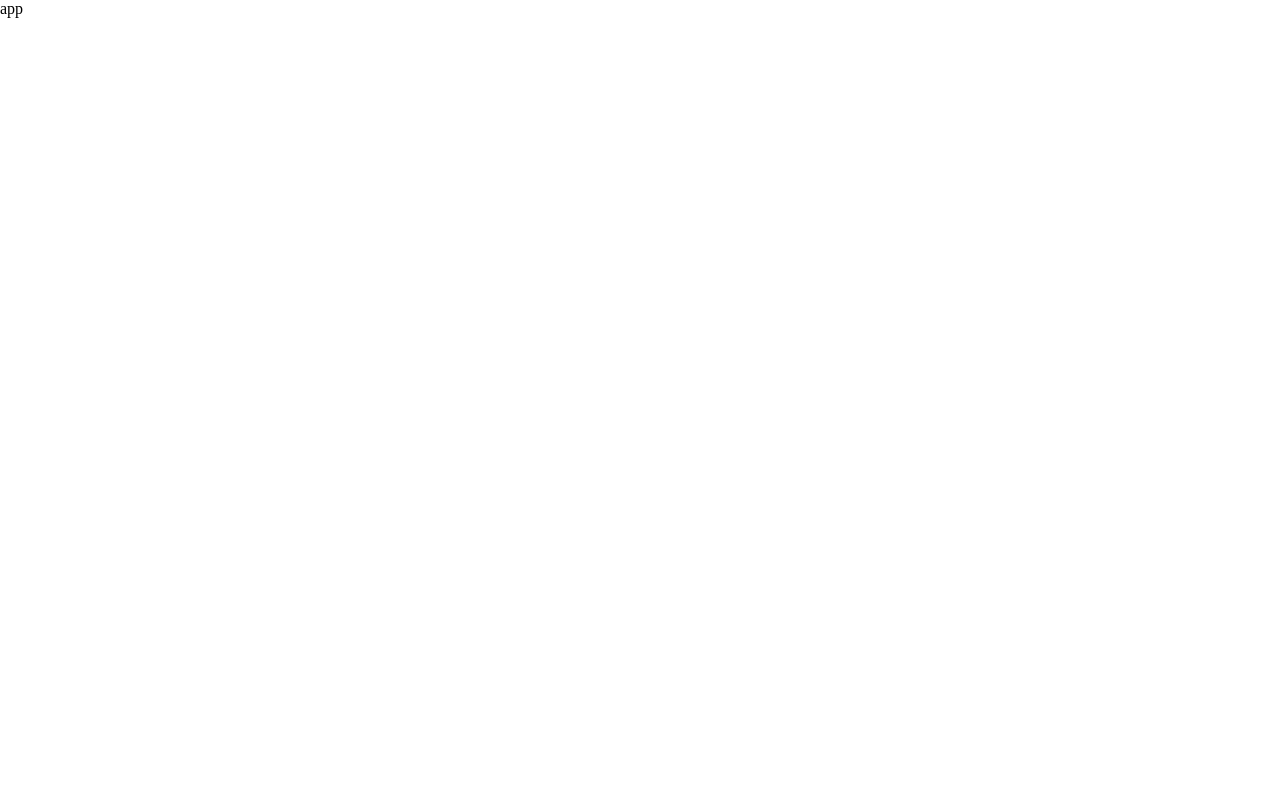
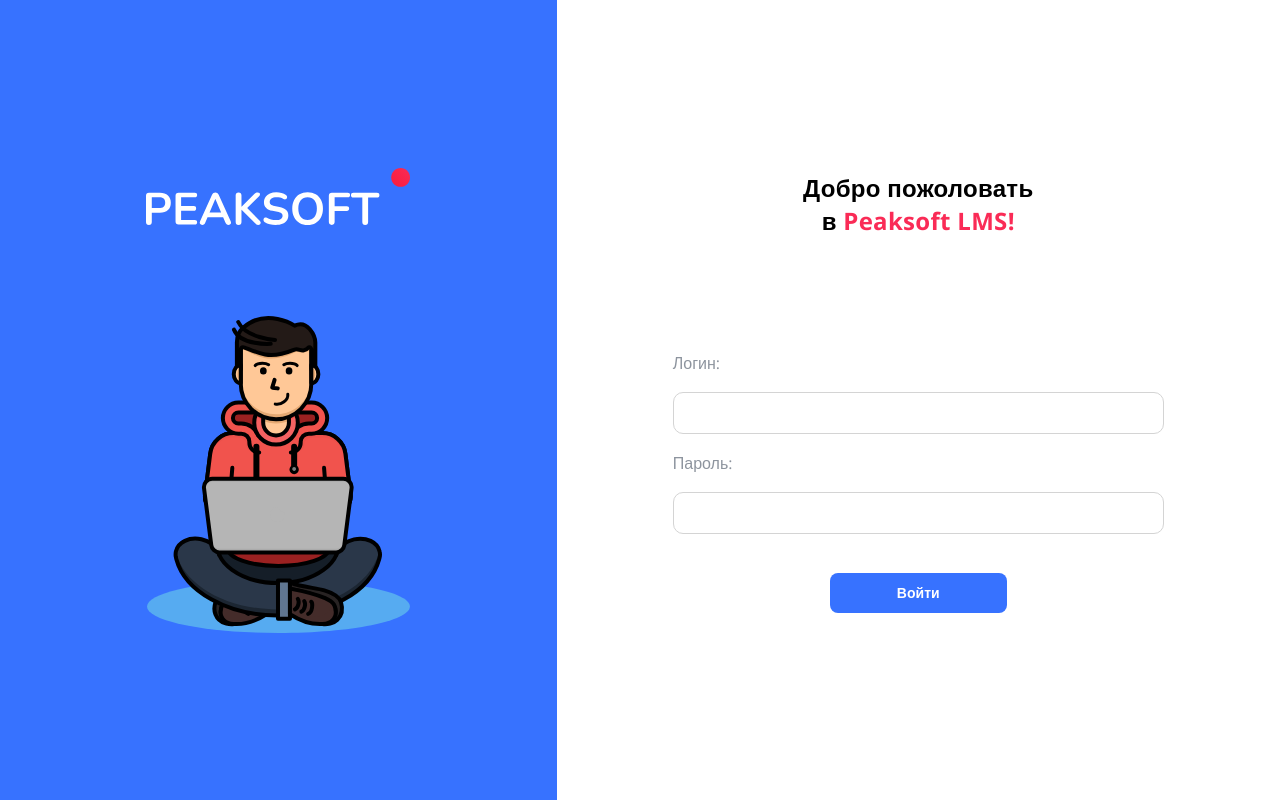
Before and after one commit to peaksoft-school/peaksoft-lms-b-web, a React (Create React App) app: page / in a window 1280 px wide. Built offline with nearby package versions, Linux system fonts and the light colour scheme.

Commit message:
add login layout

```diff
--- a/src/App.jsx
+++ b/src/App.jsx
@@ -1,7 +1,8 @@
 import React from 'react'
+import { LoginPage } from './containers/LoginPage'
 
 function App() {
-   return <div>app</div>
+   return <LoginPage />
 }
 
 export default App
--- /dev/null
+++ b/src/containers/LoginPage.jsx
@@ -0,0 +1,96 @@
+import React from 'react'
+import styled from 'styled-components'
+import { ReactComponent as PeaksoftLogo } from '../assets/icons/Logo.svg'
+import { ReactComponent as StudentLogo } from '../assets/icons/Student.svg'
+import { Inputs } from '../components/UI/Input'
+import { Buttons } from '../components/UI/Buttons'
+
+export const LoginPage = () => {
+   return (
+      <StyledLoginPage>
+         <StyledLeftSection>
+            <StyledPeakSoftLogo />
+            <StudentLogo />
+         </StyledLeftSection>
+         <StyledRightSection>
+            <StyledTitleWrapper>
+               <StyledTitle>
+                  Добро пожоловать <br />в
+                  <StyledRedSpan> Peaksoft LMS! </StyledRedSpan>
+               </StyledTitle>
+            </StyledTitleWrapper>
+            <StyledLoginForm>
+               <StyledInputsWrapper>
+                  <StyledLabel>Логин:</StyledLabel>
+                  <Inputs type="email" />
+                  <StyledLabel>Пароль:</StyledLabel>
+                  <Inputs type="password" />
+               </StyledInputsWrapper>
+               <StyledButton>Войти</StyledButton>
+            </StyledLoginForm>
+         </StyledRightSection>
+      </StyledLoginPage>
+   )
+}
+
+const StyledLoginPage = styled.div`
+   display: grid;
+   grid-template-columns: 1fr 1.3fr;
+   height: 100vh;
+`
+const StyledLeftSection = styled.div`
+   display: flex;
+   flex-direction: column;
+   justify-content: center;
+   align-items: center;
+   background-color: #3772ff;
+`
+const StyledRightSection = styled.div`
+   background-color: white;
+   display: flex;
+   justify-content: center;
+   flex-direction: column;
+   align-items: center;
+`
+const StyledPeakSoftLogo = styled(PeaksoftLogo)`
+   margin-bottom: 90px;
+`
+const StyledTitleWrapper = styled.div`
+   margin-bottom: 90px;
+`
+const StyledTitle = styled.h1`
+   font-size: 24px;
+   font-family: var(--base-font);
+   color: black;
+   text-align: center;
+   line-height: 32.68px;
+   letter-spacing: 0.3px;
+`
+const StyledRedSpan = styled.span`
+   color: #fa2b56;
+`
+
+const StyledInputsWrapper = styled.div`
+   height: 200px;
+   display: flex;
+   flex-direction: column;
+   justify-content: space-around;
+`
+const StyledLabel = styled.label`
+   font-size: 16px;
+   font-family: var(--base-font);
+   font-weight: 400;
+   color: var(--placheholder-color);
+`
+const StyledLoginForm = styled.form`
+   display: flex;
+   flex-direction: column;
+   justify-content: space-around;
+   align-items: center;
+   width: 440px;
+   height: 300px;
+`
+const StyledButton = styled(Buttons)`
+   display: flex;
+   align-self: center;
+`
```
Also changed, not shown: src/assets/icons/Logo.svg (added), src/assets/icons/Student.svg (added), src/containers/text.txt (deleted).
